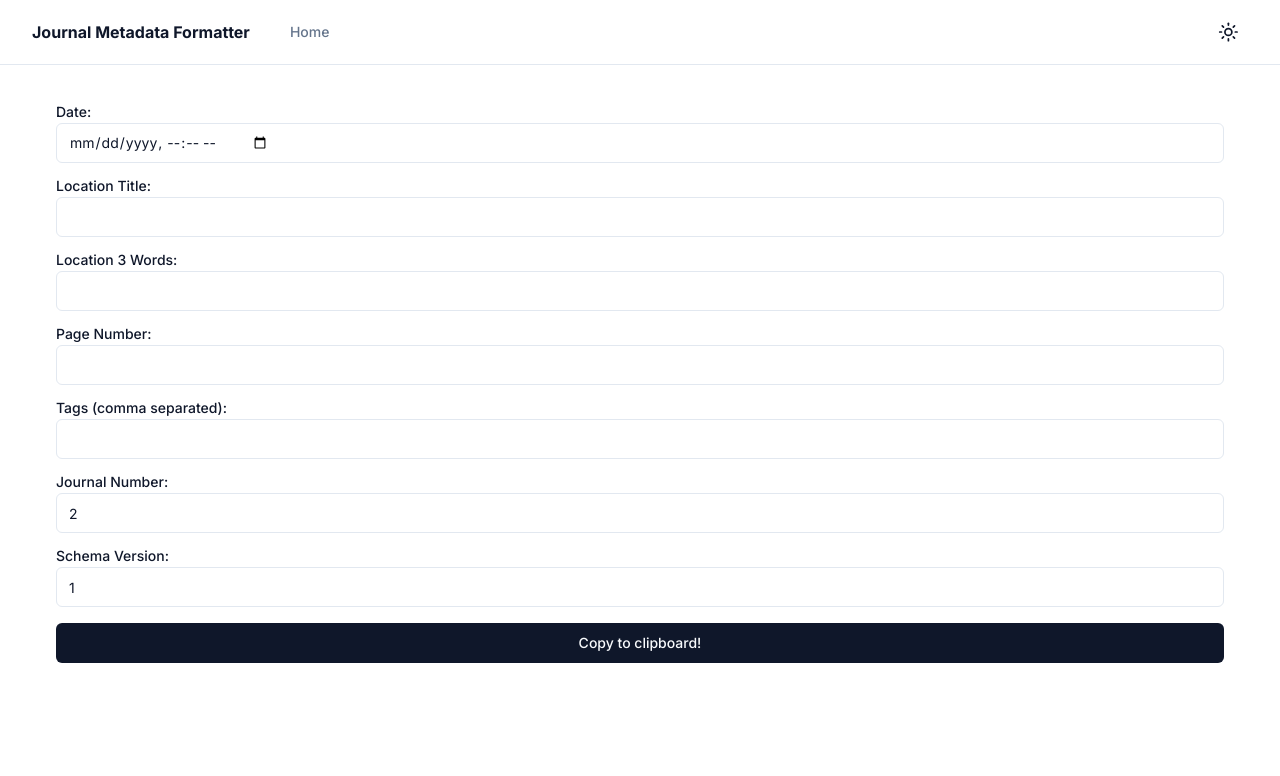
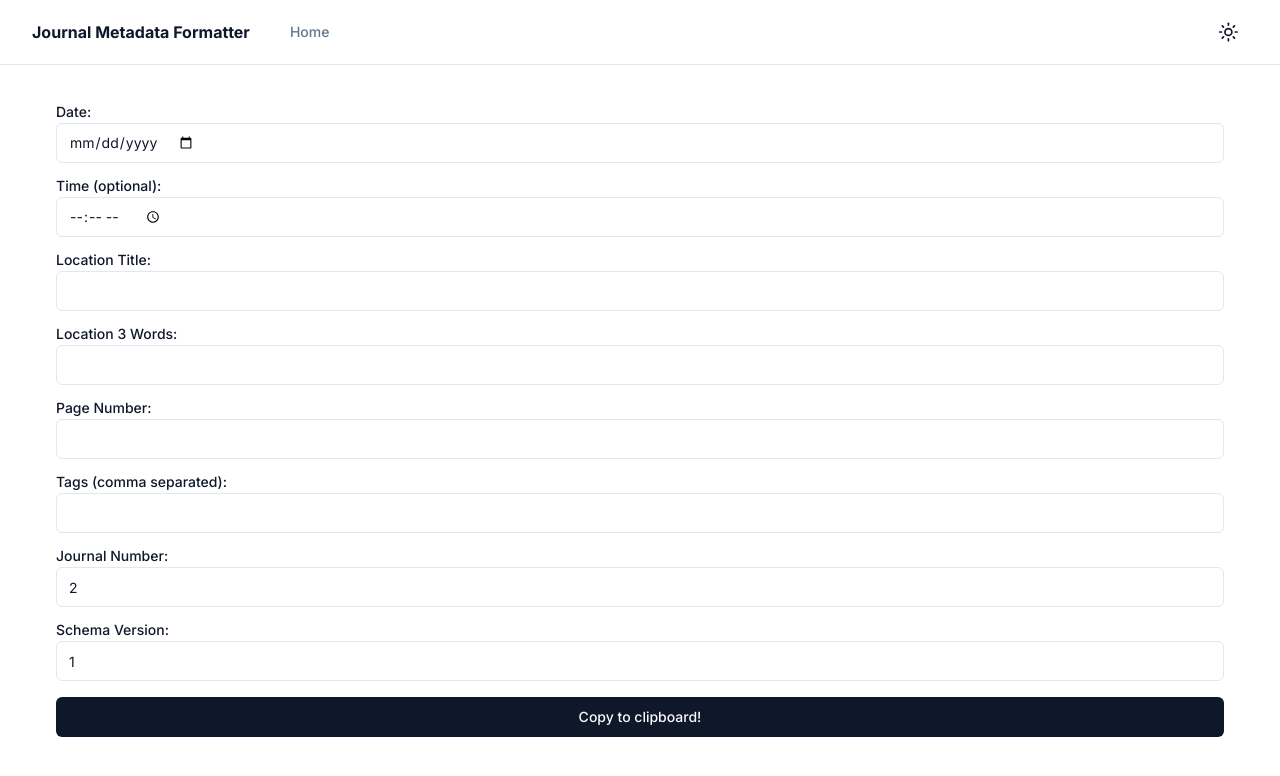
Before and after one commit to JamesMitofsky/Journal-Buddy, a Next.js app: page / in a window 1280 px wide. Shown: the top 776 px of the page. Built offline with nearby package versions, Linux system fonts and the light colour scheme.

Commit message:
Improve support for the time indication & fix titles of metadata

```diff
--- a/components/MetadataForm.tsx
+++ b/components/MetadataForm.tsx
@@ -9,6 +9,7 @@ import { CardContent } from './ui/card';
 
 type FormData = {
   date: string;
+  time?: string;
   locationTitle: string;
   locationWords: string;
   pageNumber: number;
@@ -22,25 +23,36 @@ export const MetadataForm: React.FC = () => {
     register,
     handleSubmit,
     formState: { errors },
-  } = useForm<FormData>({defaultValues: {
+  } = useForm<FormData>({
+    defaultValues: {
       journalNumber: 2,
       schemaVersion: 1,
-  }});
+    }
+  });
 
-  const onSubmit: SubmitHandler<FormData> = (data) => {
-    const formattedTags = data.tags.split(",").map((tag) => tag.trim());
+  const onSubmit: SubmitHandler<FormData> = async ({ date, time, locationTitle, locationWords, pageNumber, journalNumber, schemaVersion, tags }) => {
+    const formattedTags = tags.split(",").map((tag) => tag.trim());
+    const formattedDate = date.split('T')[0];
+    const formattedTime = time ? time.replace(':',"h") : '';
 
 const metaData = `---
-date: ${data.date}
-location_title: "${data.locationTitle}"
-location_3_words: "${data.locationWords}"
-page_number: ${data.pageNumber}
-tags: [${formattedTags.map((tag) => `"${tag}"`).join(", ")}]
-journal_number: ${data.journalNumber}
-schema_version: ${data.schemaVersion}
+Date: ${formattedDate}
+Time: ${formattedTime}
+Location: "${locationTitle}"
+3 Words Address: "${locationWords}"
+Page: ${pageNumber}
+Tags: [${formattedTags}]
+Journal Number: ${journalNumber}
+Schema Version: ${schemaVersion}
 ---
 `;
-    navigator.clipboard.writeText(metaData)
+
+    try {
+      await navigator.clipboard.writeText(metaData);
+      console.log('Metadata copied to clipboard');
+    } catch (error) {
+      console.error('Failed to copy metadata to clipboard', error);
+    }
   };
 
   return (
@@ -52,12 +64,24 @@ schema_version: ${data.schemaVersion}
               Date:
             </Label>
             <Input
-                type="datetime-local"
+              type="date"
               id="date"
               {...register("date", { required: true })}
               className="w-full"
             />
             {errors.date && <span className="text-red-500">This field is required</span>}
+          </div>
+
+          <div>
+            <Label htmlFor="time" className="mb-1 block">
+              Time (optional):
+            </Label>
+            <Input
+              type="time"
+              id="time"
+              {...register("time")}
+              className="w-full"
+            />
           </div>
 
           <div>
```
Lines whose indentation alone changed are shown as unchanged.
